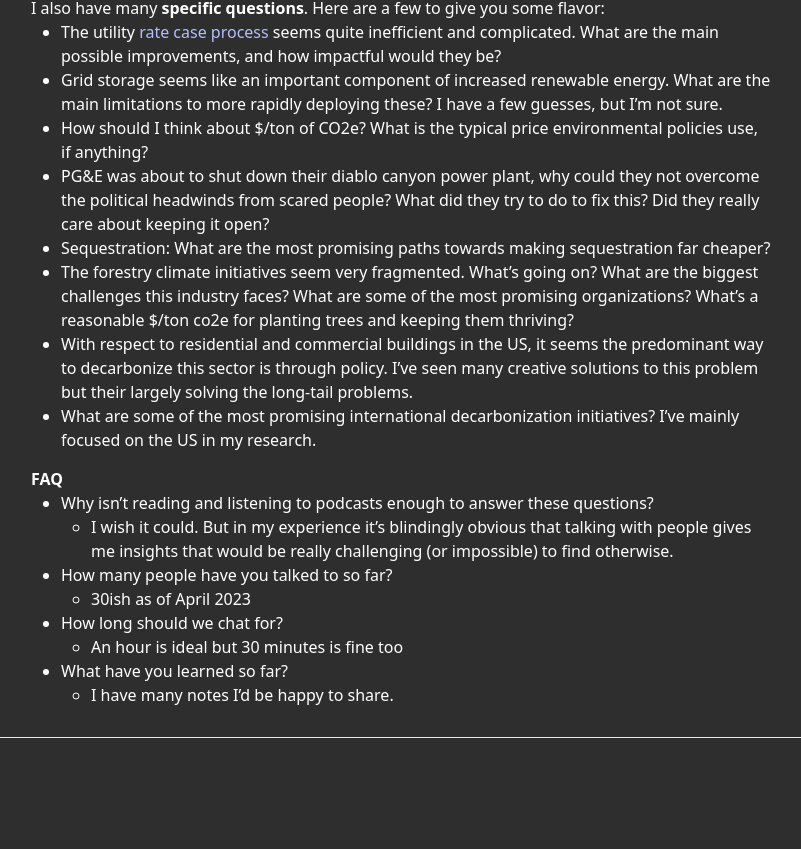
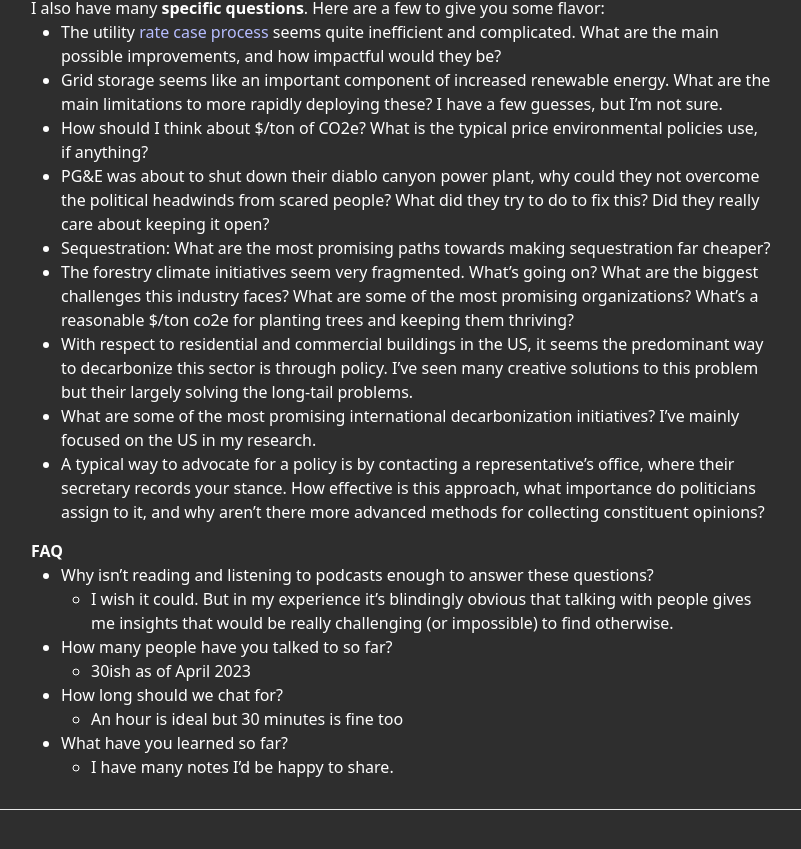
Before and after one commit to chaselambda/chaselambda.github.io, a Jekyll site: the page built from climate.md, in a window 1280 px wide and 900 px high, scrolled down 882 px. Shown: the top 849 px of the window, without its empty margins (239-1040 px from the left). Built offline with Jekyll 4.4.1, drawn with Linux system fonts in a browser that asks for light colours; before the commit the page ends 1710 px from its top, so only the background shows below that.

Commit message:
Add another climate q

```diff
--- a/climate.md
+++ b/climate.md
@@ -31,6 +31,7 @@ I also have many **specific questions**. Here are a few to give you some flavor:
 - The forestry climate initiatives seem very fragmented. What’s going on? What are the biggest challenges this industry faces? What are some of the most promising organizations? What’s a reasonable $/ton co2e for planting trees and keeping them thriving?
 - With respect to residential and commercial buildings in the US, it seems the predominant way to decarbonize this sector is through policy. I’ve seen many creative solutions to this problem but their largely solving the long-tail problems.
 - What are some of the most promising international decarbonization initiatives? I’ve mainly focused on the US in my research.
+- A typical way to advocate for a policy is by contacting a representative's office, where their secretary records your stance. How effective is this approach, what importance do politicians assign to it, and why aren't there more advanced methods for collecting constituent opinions?
 
 
 **FAQ**
```
